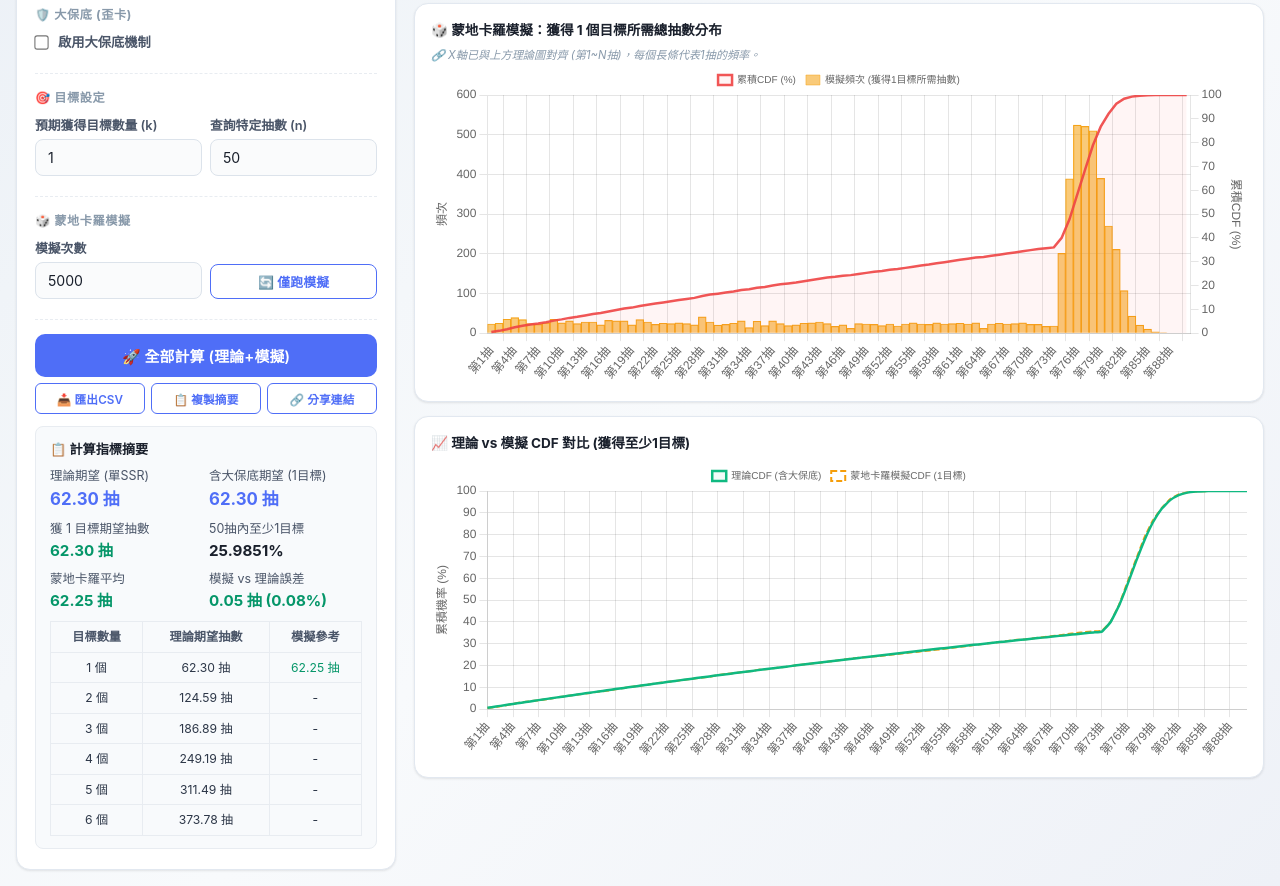
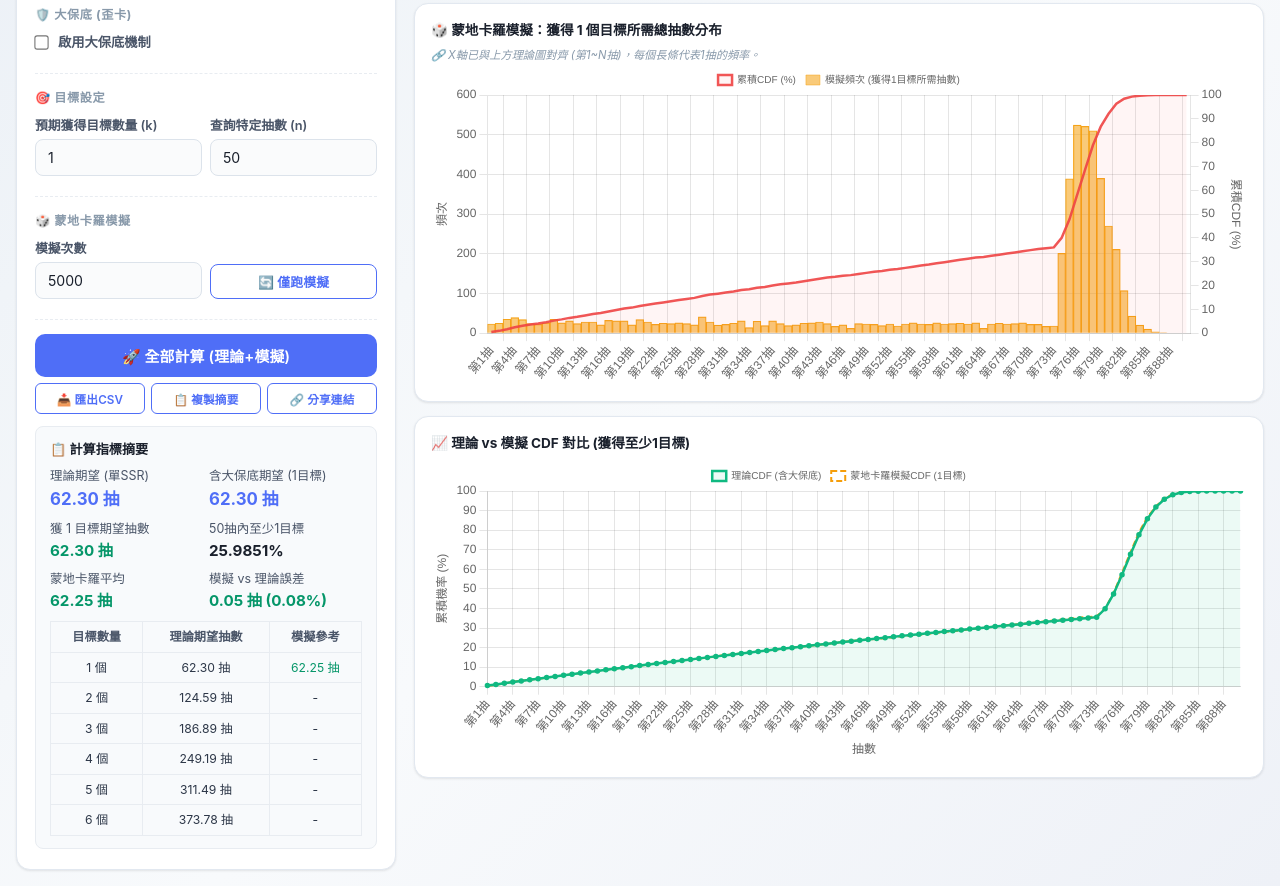
Before and after one commit to 10809104/gacha-distribution-visualizer, a plain HTML site: page beta.html in a window 1280 px wide. Shown: the part 504-1390 px from the top of the page. Drawn offline with nearby package versions, Linux system fonts and the light colour scheme.

Commit message:
Update beta.html

```diff
--- a/beta.html
+++ b/beta.html
@@ -906,90 +906,87 @@
             const ctx = document.getElementById('comparisonChart').getContext('2d');
             if (comparisonChartInstance) comparisonChartInstance.destroy();
 
-            const maxN = ssrDist.N;
+            let chartLabels = [];
             let theoryCDFData = [];
-            let theoryLabels = [];
+            let simCDFData = [];
 
-            // 理論CDF：僅在targetK===1時計算（多目標理論CDF較複雜，此處以模擬為主）
-            if (targetK === 1 && offP > 0) {
-                const gcdf = computeCDFWithGuarantee(ssrDist, offP, maxN);
+            // --- 1. 決定數據源與對齊標籤 ---
+            if (targetK === 1) {
+                // 單目標：以理論的 labels 作為統一樣式基準
+                chartLabels = ssrDist.labels;
+
+                // 理論 CDF 資料處理
+                if (offP > 0) {
+                    const gcdf = computeCDFWithGuarantee(ssrDist, offP, ssrDist.N);
                     theoryCDFData = gcdf.cdfData;
-                theoryLabels = gcdf.labels;
-            } else if (targetK === 1 && offP === 0) {
+                } else {
                     theoryCDFData = ssrDist.cdfData;
-                theoryLabels = ssrDist.labels;
                 }
 
-            // 模擬CDF：始終生成（只要有模擬結果）
-            let simCDFData = [];
-            let simLabels = [];
+                // 模擬 CDF 資料處理：依據 chartLabels 的抽數精準對齊
                 if (simResult && simResult.totalDrawsList && simResult.totalDrawsList.length > 0) {
                     const draws = simResult.totalDrawsList;
                     const simCount = simResult.simCount;
-                // 限制最大抽數範圍，避免數據點過多
-                const dataMax = draws[draws.length - 1];
-                const nMax = Math.min(dataMax, Math.max(maxN * 3, 300));
-                const step = Math.max(1, Math.ceil(nMax / 200)); // 最多200個數據點
-                for (let n = 1; n <= nMax; n += step) {
-                    let countLE = 0;
-                    for (let i = 0; i < draws.length; i++) {
-                        if (draws[i] <= n) countLE++;
-                        else break;
+
+                    // 為了效能與統一，直接映射理論的每一個抽數點
+                    let currentIdx = 0;
+                    for (let i = 0; i < chartLabels.length; i++) {
+                        // 從 "第X抽" 中解析出純數字
+                        const n = parseInt(chartLabels[i].replace(/[^0-9]/g, '')) || (i + 1);
+
+                        // 計算小於等於 n 抽的累計次數
+                        while (currentIdx < draws.length && draws[currentIdx] <= n) {
+                            currentIdx++;
                         }
-                    simLabels.push(`第${n}抽`);
-                    simCDFData.push((countLE / simCount) * 100);
+                        simCDFData.push((currentIdx / simCount) * 100);
                     }
-                // 確保最後一個點在nMax
-                if (simLabels.length > 0 && parseInt(simLabels[simLabels.length - 1]) < nMax) {
-                    let countLE = 0;
-                    for (let i = 0; i < draws.length; i++) {
-                        if (draws[i] <= nMax) countLE++;
-                        else break;
                 }
-                    simLabels.push(`第${nMax}抽`);
-                    simCDFData.push((countLE / simCount) * 100);
+            } else {
+                // 多目標：此時沒有單目標理論線，風格改為與「模擬直方圖」完全對齊
+                // 直接調用 buildAlignedBins 的結果來確保標籤與間距一致
+                if (simResult && simResult.totalDrawsList && simResult.totalDrawsList.length > 0) {
+                    const binData = buildAlignedBins(simResult.totalDrawsList, simResult.simCount, ssrDist, targetK);
+                    chartLabels = binData.binLabels;
+                    simCDFData = binData.binCDF; // 直方圖算好的累積 CDF
                 }
             }
 
-            // 建立datasets
+            // --- 2. 建立 Datasets (配色、線條與前兩張圖完全同步) ---
             const datasets = [];
+
+            // 理論線風格：承襲第一個圖表的 CDF 線條 (綠色、有微幅漸層填滿)
             if (theoryCDFData.length > 0) {
                 datasets.push({
                     label: '理論CDF (含大保底)',
                     data: theoryCDFData,
+                    type: 'line',
                     borderColor: 'rgba(16,185,129,1)',
-                    backgroundColor: 'rgba(16,185,129,0.06)',
+                    backgroundColor: 'rgba(16,185,129,0.08)',
                     borderWidth: 2.5,
-                    fill: false,
-                    pointRadius: 0,
-                    tension: 0.1,
+                    fill: true,
+                    pointRadius: chartLabels.length > 100 ? 0 : 1.5,
+                    order: 1,
                 });
             }
+
+            // 模擬線風格：承襲第二個圖表的 CDF 線條風格 (橘/紅色系偏好，這裡用深橘黃虛線或與直方圖互補的對比色)
+            // 這裡採用亮橘黃色以識別這是「模擬」出來的 CDF
             if (simCDFData.length > 0) {
                 datasets.push({
                     label: `蒙地卡羅模擬CDF (${targetK}目標)`,
                     data: simCDFData,
+                    type: 'line',
                     borderColor: 'rgba(245,158,11,1)',
                     backgroundColor: 'transparent',
                     borderWidth: 2,
-                    borderDash: [6, 3],
+                    borderDash: [6, 3], // 虛線區分理論與模擬
                     fill: false,
-                    pointRadius: 0,
-                    tension: 0.1,
+                    pointRadius: chartLabels.length > 60 ? 0 : 1.5,
+                    order: 2,
                 });
             }
 
-            // 決定labels
-            let chartLabels;
-            if (theoryLabels.length > 0 && simLabels.length > 0) {
-                // 兩者都有時，使用理論labels作為基準（範圍較小的那個），sim數據自動對齊
-                chartLabels = theoryLabels;
-            } else if (theoryLabels.length > 0) {
-                chartLabels = theoryLabels;
-            } else {
-                chartLabels = simLabels;
-            }
-
+            // --- 3. 渲染圖表 (整合前兩張圖的互動模式與 Y 軸外觀) ---
             comparisonChartInstance = new Chart(ctx, {
                 type: 'line',
                 data: {
@@ -999,18 +996,33 @@
                 options: {
                     responsive: true,
                     maintainAspectRatio: false,
+                    // 統一使用原圖的滑鼠懸停互動模式 (對齊同一 X 軸垂直線提示)
+                    interaction: { mode: 'index', intersect: false },
                     scales: {
-                        y: { beginAtZero: true, max: 100, title: { display: true, text: '累積機率 (%)' } },
+                        x: {
+                            // 恢復為原先的類別軸，徹底擺脫稀疏與對不齊的問題
+                            title: { display: true, text: '抽數' }
+                        },
+                        y: {
+                            beginAtZero: true,
+                            max: 100,
+                            title: { display: true, text: '累積機率 (%)' }
+                        },
                     },
                     plugins: {
-                        legend: { position: 'top', labels: { boxWidth: 14, padding: 10, font: { size: 10 } } },
+                        legend: {
+                            position: 'top',
+                            labels: { boxWidth: 14, padding: 10, font: { size: 10 } }
+                        },
                     },
                 },
             });
 
-            // 確保wrapper顯示（只要有任一數據就顯示）
+            // 確保 wrapper 顯示
             const wrapper = document.getElementById('comparisonChartWrapper');
+            if (wrapper) {
                 wrapper.style.display = (datasets.length > 0) ? 'block' : 'none';
+            }
         }
 
         // ============ 更新結果顯示 ============
```
Lines whose indentation alone changed are shown as unchanged.
